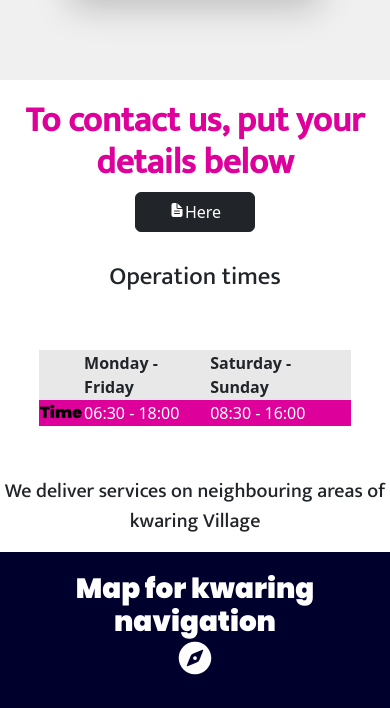
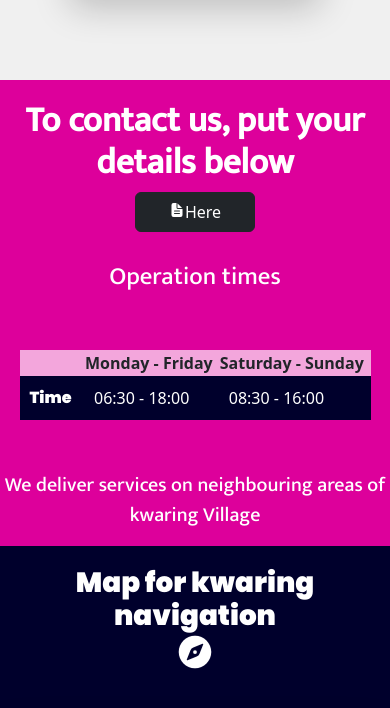
Before and after one commit to Ndivho69/maleboho, a plain HTML site: page index.html in a window 390 px wide. Shown: the part 1720-2428 px from the top of the page. Drawn offline with nearby package versions, Linux system fonts and the light colour scheme.

Commit message:
few changes

```diff
--- a/index.html
+++ b/index.html
@@ -119,7 +119,7 @@
         <h2 class="operationTime">Operation times</h2>
             <table>
             <tr>
-                <th></th>
+                <th class="tableHeader"></th>
                 <th>Monday - Friday</th>
                 <th>Saturday - Sunday</th>
             </tr>
--- a/public/css/style.css
+++ b/public/css/style.css
@@ -287,7 +287,7 @@ strong{
 }
 .map{
     height: 600px;
-    background-color: white;
+    background-color: rgb(221, 0, 155);
     width: 50%;
     display: flex;
     align-items: center;
@@ -322,7 +322,7 @@ iframe{
 }
 .contactUs{
     margin-top: 20px;
-    color:rgb(221, 0, 155) ;
+    color:white;
     font-family: 'Mukta',sans-serif;
     font-size: 35px;
     font-weight: 700;
@@ -330,30 +330,35 @@ iframe{
 }
 table{
     margin-top: 50px;
-   background-color: rgba(128, 128, 128, 0.185);
+   background-color: rgba(255, 255, 255, 0.651);
     width: 50%;
 }
 .time{
     font-weight: 900;
     font-family: 'Poppins',sans-serif;
-    color: black;
+    color: white;
+
 }
 .kwaringP{
     margin-top: 50px;
     font-family: 'Mukta',sans-serif;
     font-size: 20px;
     text-align: center;
+    color: white;
 }
+
 th{
     text-align: center;
 }
 td{
-    background-color: rgb(221, 0, 155);
+    background-color: rgb(0, 0, 44);
     color: white;
+   padding: 10px;
 }
 .operationTime{
     margin-top: 30px;
     font-family: 'Mukta',sans-serif;
+    color: white;
 
 }
 .mapHeading{
@@ -362,9 +367,8 @@ td{
     font-family: 'Poppins',sans-serif;
     width: 70%;
     margin-top: 20px;
-    display: flex;
-    align-items: center;
-    flex-direction: row;
+
+
 }
 .nameInput, .emaillingInput, .phoneInput{
     height: 60px;
@@ -459,7 +463,7 @@ td{
     width: 100%;
 }
 table{
-    width: 80%;
+    width: 90%;
 }
 .map{
 display: flex;
@@ -474,12 +478,15 @@ justify-content: center;
 iframe{
     margin-top: 50px;
     width: 95%;
+    margin-bottom: 30px;
 }
 .compass{
     font-size: 40px;
 }
 .mapHeading{
     display: flex;
+    align-items: center;
+    justify-content: center;
     flex-direction: column;
 }
 }
```
